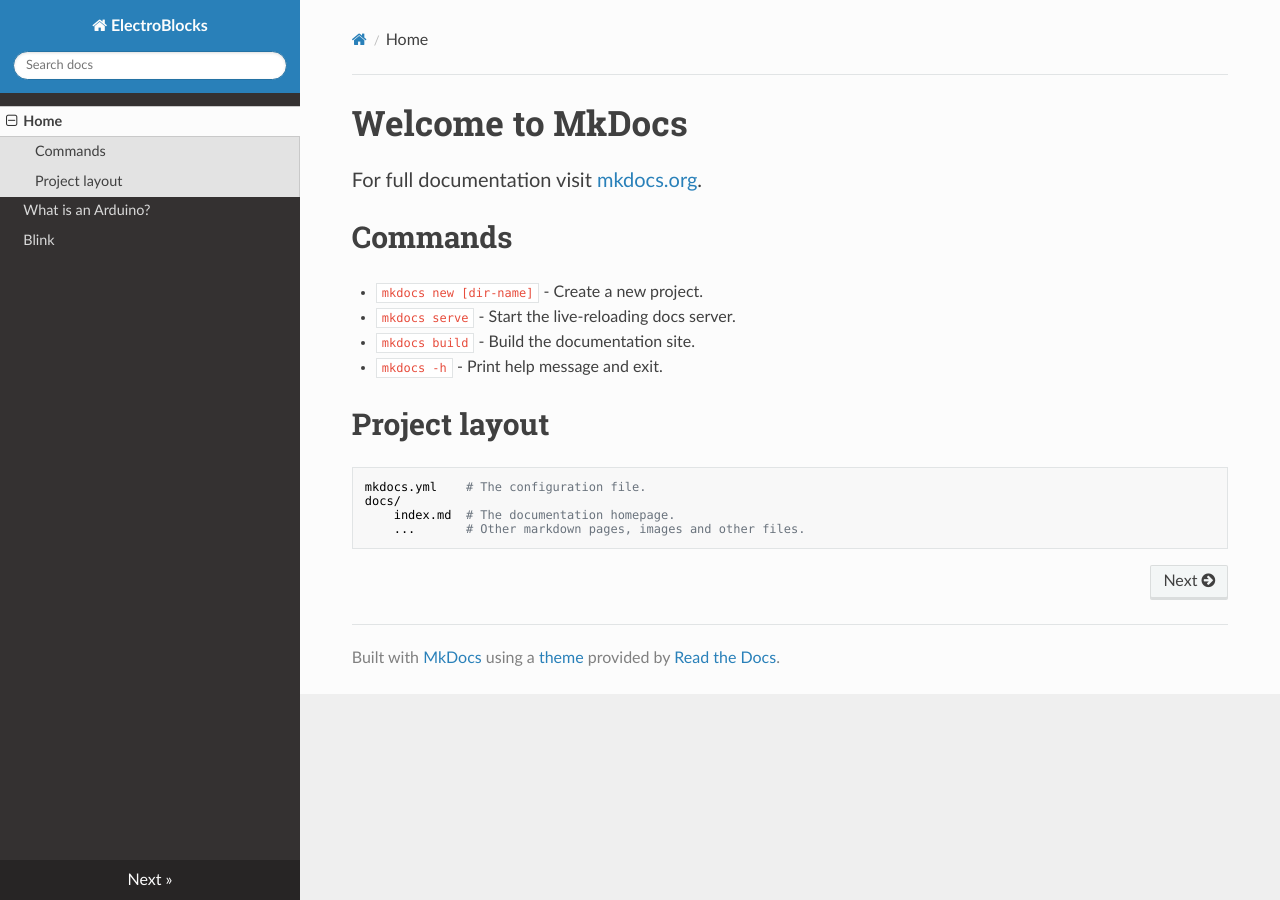
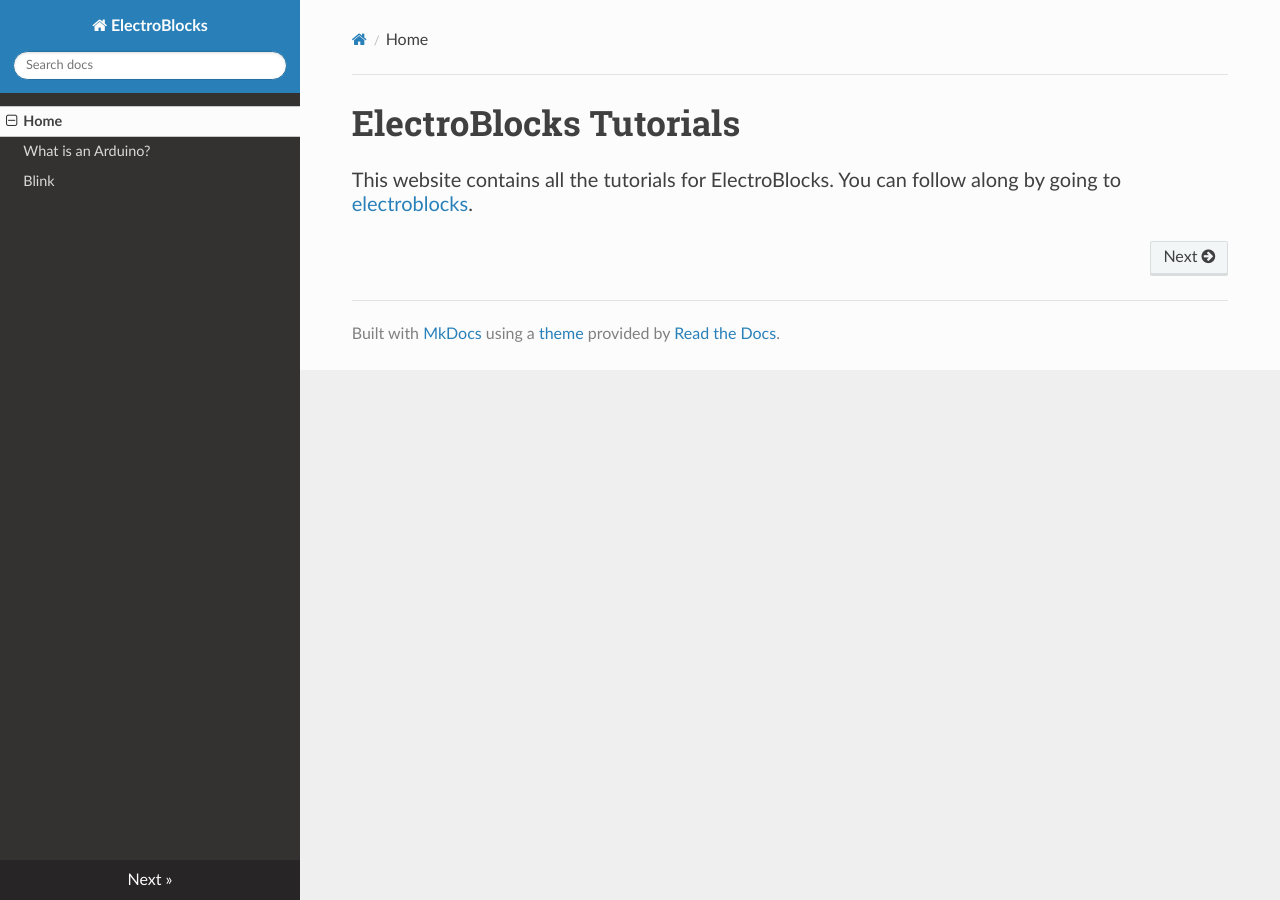
Before and after one commit to ElectroBlocks/docs, an MkDocs documentation site: the page built from docs/index.md, in a window 1280 px wide. Built offline with MkDocs 1.6.1, drawn with Linux system fonts in a browser that asks for light colours; nearby versions of some CDN libraries.

Commit message:
fixed home page

```diff
--- a/docs/index.md
+++ b/docs/index.md
@@ -1,17 +1,3 @@
-# Welcome to MkDocs
+# ElectroBlocks Tutorials
 
-For full documentation visit [mkdocs.org](https://www.mkdocs.org).
-
-## Commands
-
-* `mkdocs new [dir-name]` - Create a new project.
-* `mkdocs serve` - Start the live-reloading docs server.
-* `mkdocs build` - Build the documentation site.
-* `mkdocs -h` - Print help message and exit.
-
-## Project layout
-
-    mkdocs.yml    # The configuration file.
-    docs/
-        index.md  # The documentation homepage.
-        ...       # Other markdown pages, images and other files.
+This website contains all the tutorials for ElectroBlocks. You can follow along by going to [electroblocks](https://electroblocks.org).
```
